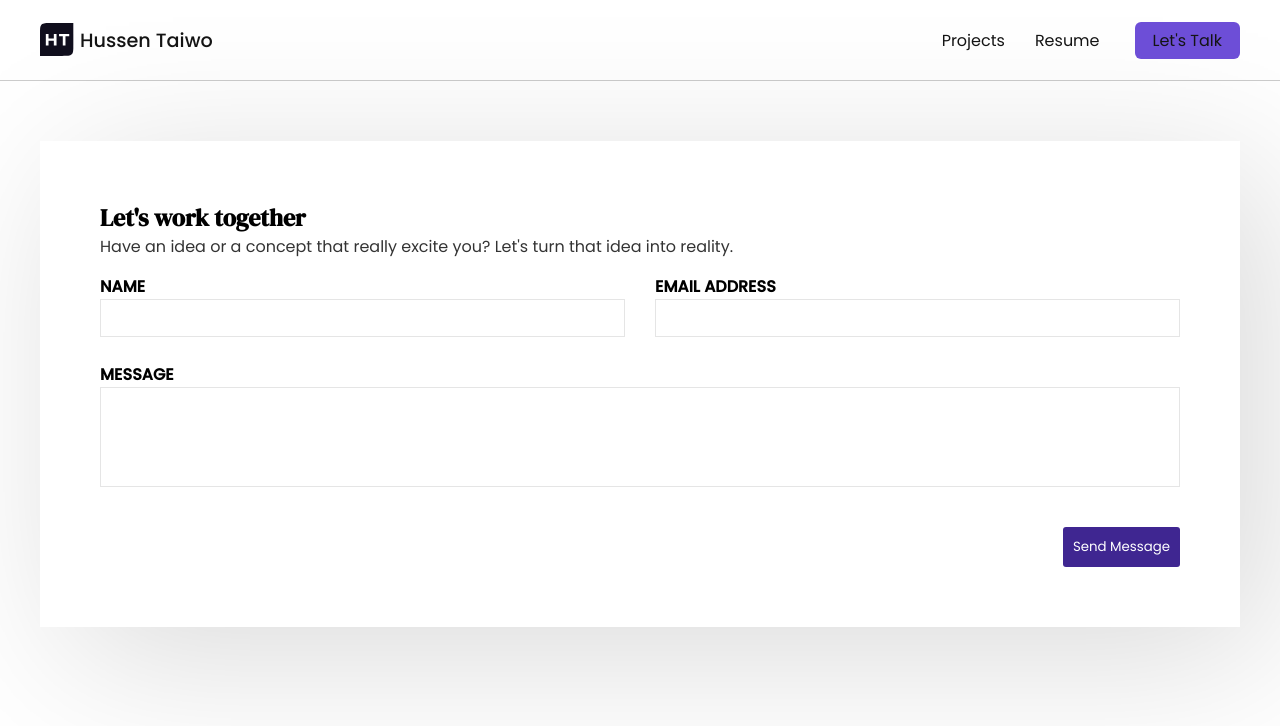
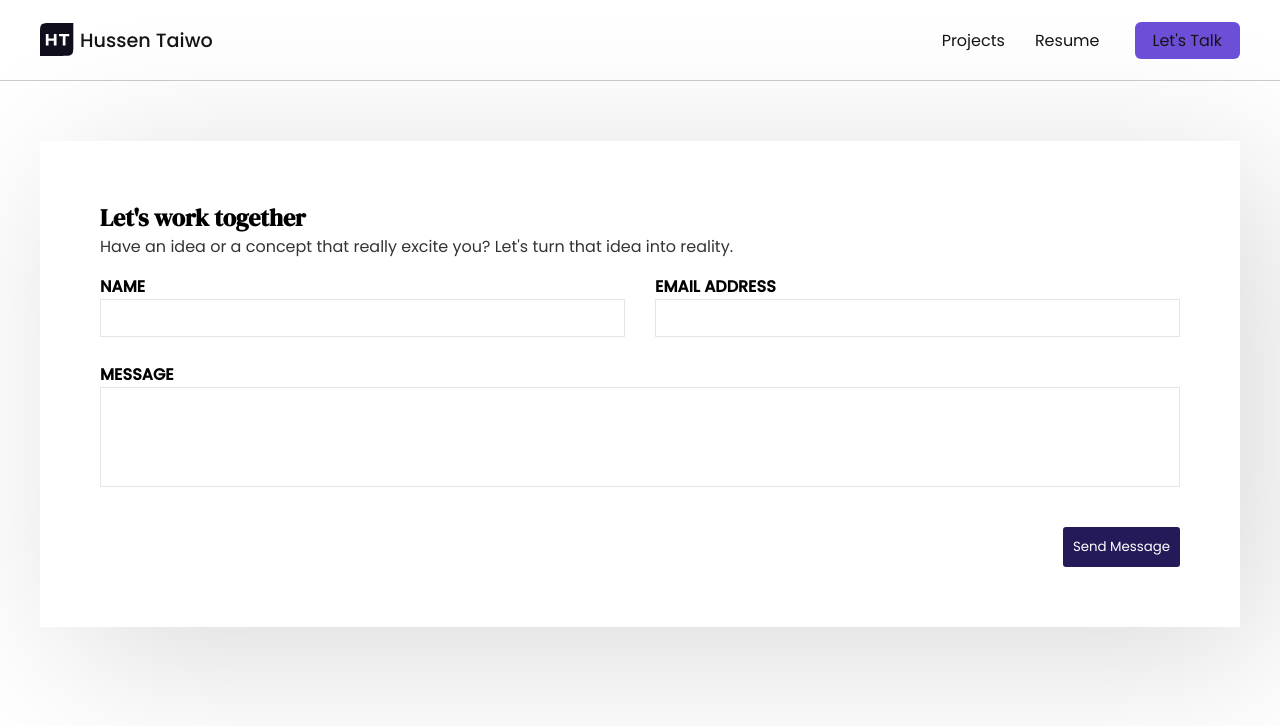
Before and after one commit to huzitaiwo/handsome, a React (Create React App) app: page /contact in a window 1280 px wide. In both pictures the pointer is over the button "Send Message". Shown: the top 726 px of the page. Built offline with nearby package versions, Linux system fonts and the light colour scheme.

Commit message:
edited project details page

```diff
--- a/src/pages/Projects/ProjectDetails.css
+++ b/src/pages/Projects/ProjectDetails.css
@@ -61,7 +61,7 @@
   text-decoration: none;
 }
 .btn:hover {
-  background: #3f2691;
+  background: #251a59;
 }
 .project-link img {
   margin-left: 5px;
--- a/src/pages/contact/Contact.css
+++ b/src/pages/contact/Contact.css
@@ -46,7 +46,7 @@ form button {
   cursor: pointer;
 }
 form button:hover {
-  background: #3f2691;
+  background: #251a59;
 }
 
 /* tablet - 768px */
```
